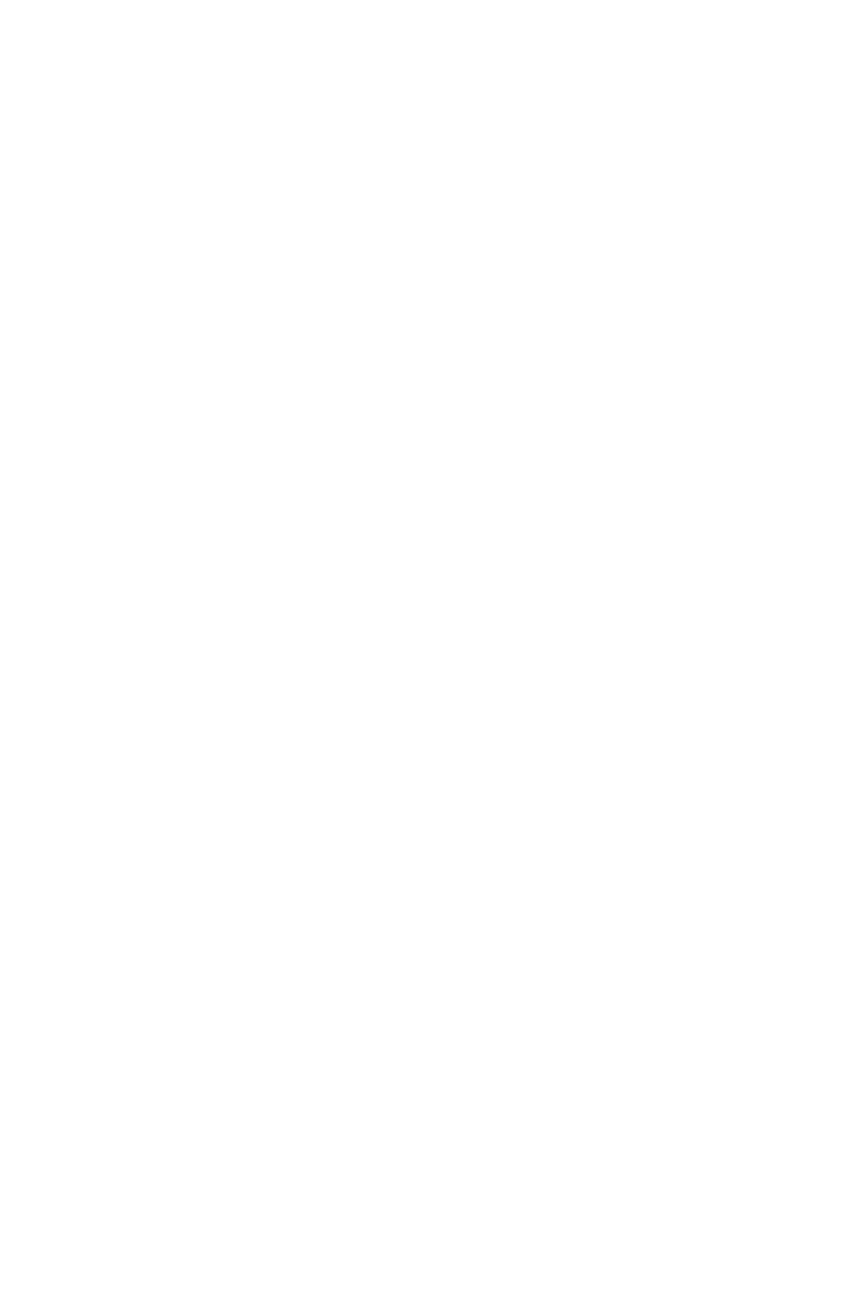
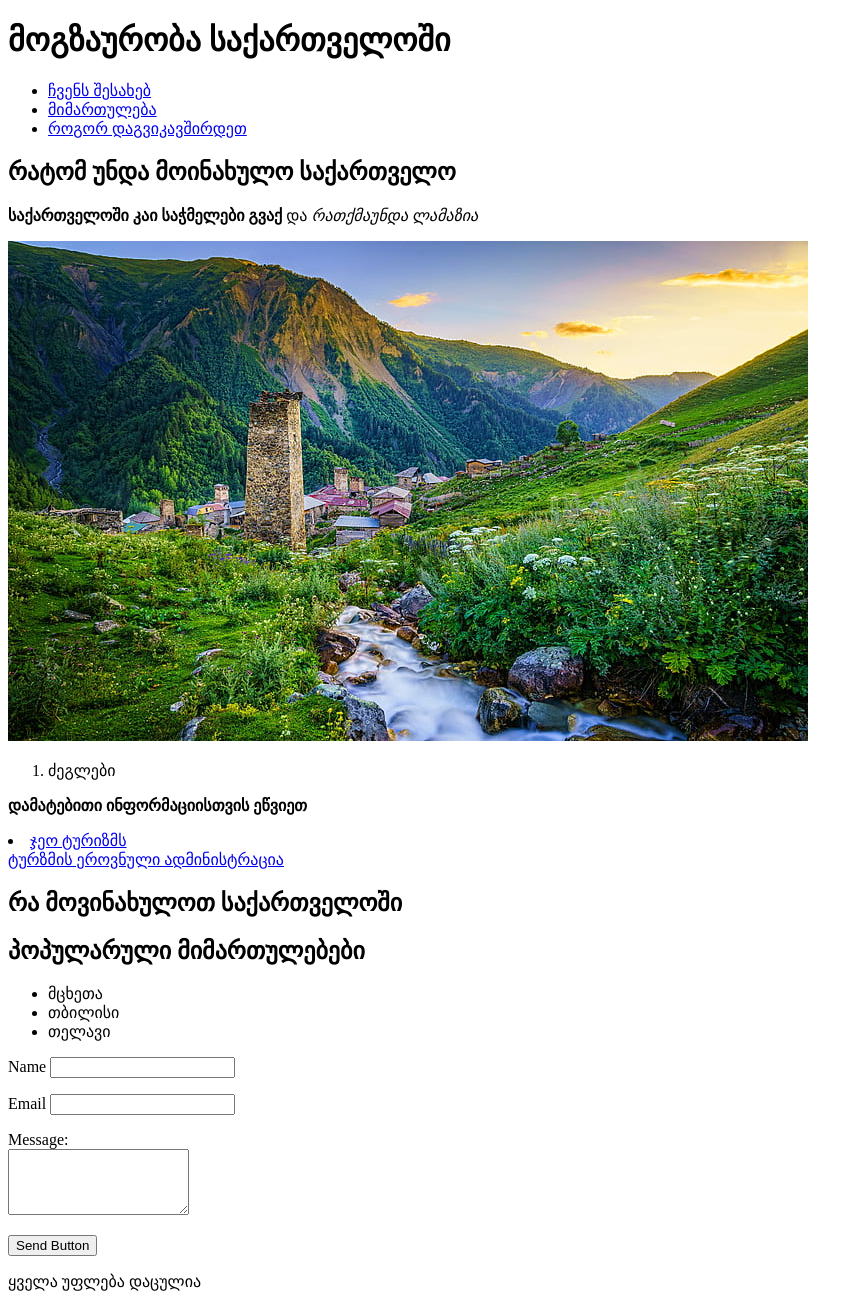
Before and after one commit to DavidNasrashvili/Skillwili-home, a plain HTML site: page index.html in a window 1280 px wide. Shown: the whole page, without its empty margins (0-863 px from the left). Before the commit the page ends 800 px from the top, so only its background shows below. Drawn offline with Linux system fonts and the light colour scheme.

Commit message:
დავამატე ახალი კოდი

```diff
--- a/index.html
+++ b/index.html
@@ -1,14 +1,76 @@
-<!doctype html>
+<!DOCTYPE html>
 <html lang="en">
-  <head>
-    <meta charset="UTF-8" />
-    <meta name="viewport" content="width=device-width, initial-scale=1.0" />
-    <title>Document</title>
-  </head>
-  <body>
-    <a href=""></a>
+<head>
+  <meta charset="UTF-8">
+  <meta name="viewport" content="width=device-width, initial-scale=1.0">
+  <title>Travel IN GEORGIA</title>
+</head>
+<body>
+  <header>
+  <h1>მოგზაურობა საქართველოში</h1>
+  <nav>
+    <ul>
+      <li><a href="#ჩვენს შესახებ">ჩვენს შესახებ</a></li>
+      <li><a href="#მიმართულება">მიმართულება</li>
+      <li><a href="#კონტაქტი">როგორ დაგვიკავშირდეთ</a></li>
+    </ul>
+  </nav>
+  </header>
+
+  <main>
+    <section>
+      <h1>რატომ უნდა მოინახულო საქართველო</h1>
+
+      <p>
+        <strong>საქართველოში კაი საჭმელები გვაქ</strong> და <em>რათქმაუნდა ლამაზია</em>
+      </p>
+      <img src="images/nature.jpg" alt="ბუნება">
+
+      <ol>
+        <li>ძეგლები</li>
+      </ol>
+      <p>
+        <strong>დამატებითი ინფორმაციისთვის ეწვიეთ</strong>
+        <li>
+        <a href="https://geotourism.ge/" target="_blank">ჯეო ტურიზმს</a>
+        </li>
+        <a href="https://gnta.ge/" target="_blank" >ტურზმის ეროვნული ადმინისტრაცია</a>
 
 
+      </p>
+    </section>
 
-  </body>
+      <section>
+    <h1>რა მოვინახულოთ საქართველოში</h1>
+     <h2>პოპულარული მიმართულებები</h2>
+     <ul>
+        <li>მცხეთა</li>
+        <li>თბილისი</li>
+        <li>თელავი</li>
+
+      </section>
+  <form action="">
+    <p>
+      <label for="name">Name</label>
+      <input type="text" name="name" id="required">
+    </p>
+    <p>
+      <label for="email">Email</label>
+      <input type="email" name="email" id="required">
+    </p>
+    <p>
+      <label for="message">Message:</label><br>
+      <textarea id="message" name="message" rows="4" required></textarea>
+      </p>
+      <button type="submit">Send Button</button>
+
+</form>
+
+<footer>
+  <p>ყველა უფლება დაცულია</p>
+
+</footer>
+
+  </main>
+</body>
 </html>
```
Also changed, not shown: images/nature.jpg (added).
